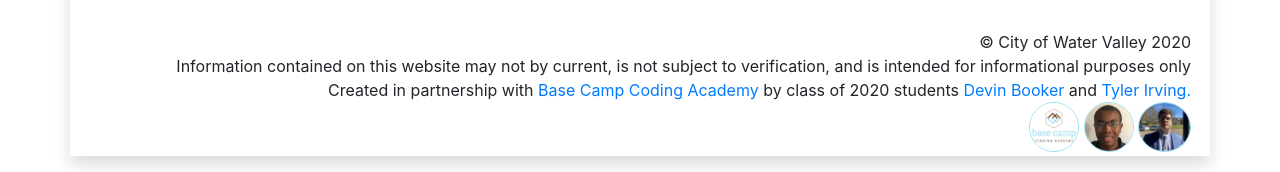
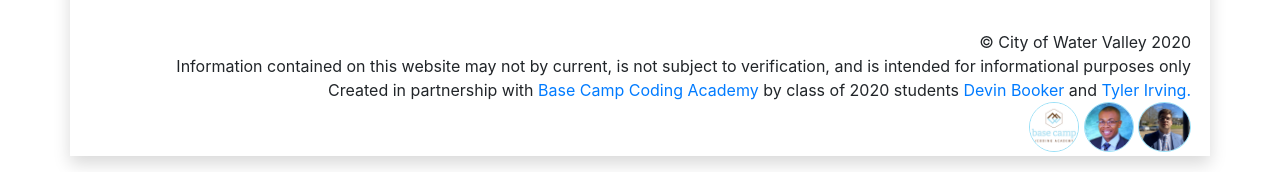
Before and after one commit to devinbooker616/WVWebsite, a Django app: template WVWebsite/app/templates/home.html in a window 1280 px wide. Shown: the part 888-1060 px from the top of the page. Run offline with Django 3.2, Linux system fonts and the light colour scheme; the template is opened without the code that fills it: values that come from a table or form of the project are taken from there, others are empty; data comes from the database, SQL or seed files in the repository; both versions use the stored data as it was after the commit; parts of the project's set-up code (start-up, migrations or seed data) failed here and were passed over; some libraries are stand-ins or nearby versions.

Commit message:
Updated Devin's photo

```diff
--- a/WVWebsite/app/templates/base.html
+++ b/WVWebsite/app/templates/base.html
@@ -86,7 +86,7 @@
           <img class="icon-image" src="{% static 'bcca.png' %}">
         </a>
         <a href="https://devinbooker616.github.io/" target="_blank">
-          <img class="icon-image" src="{% static 'db.jpg' %}">
+          <img class="icon-image" src="{% static 'Devin Booker.jpg' %}">
         </a>
         <a href="https://tyler-irving.github.io/" target="_blank">
           <img class="icon-image" src="{% static 'ti.jpg' %}">
```
Also changed, not shown: WVWebsite/app/static/Devin Booker.jpg (added), db.sqlite3.
